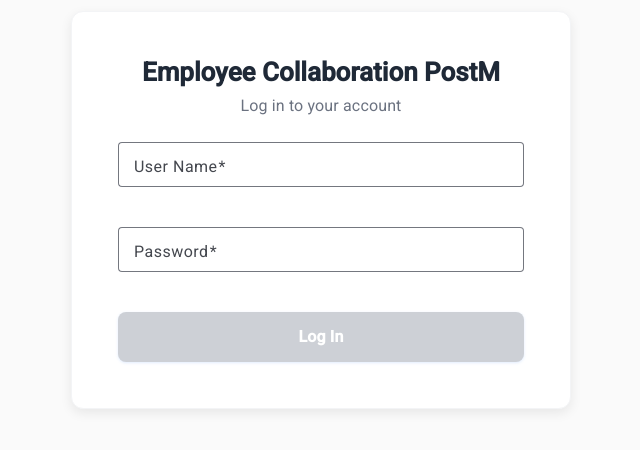
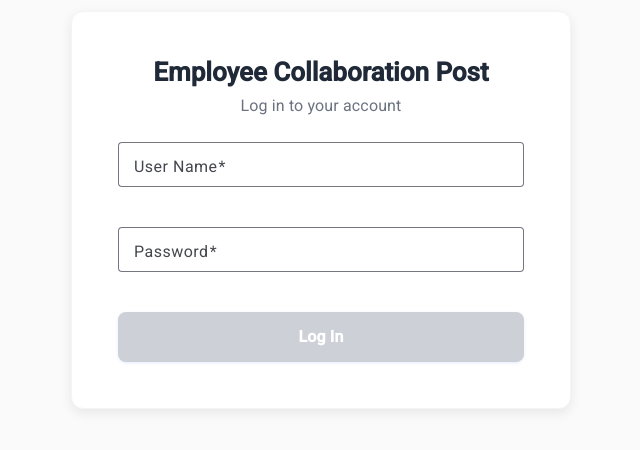
Before and after one commit to Dileesha-Ekanayake/EmployeePortalFrontend, an Angular app: page /login in a window 1280 px wide. Shown: the part 138-588 px from the top of the page, without its empty margins (319-959 px from the left). Built offline with nearby package versions, Linux system fonts and the light colour scheme.

Commit message:
📝. Add and update JSDoc comments across authentication and main window components: enhance documentation for methods in `AuthorizationManagerService`, `AuthenticateService`, and `MainWindow`, fix typo in login form title for improved clarity.

```diff
--- a/src/app/auth/authorization-manager.service.ts
+++ b/src/app/auth/authorization-manager.service.ts
@@ -11,35 +11,76 @@ export class AuthorizationManagerService {
     private router: Router
   ) { }
 
+  /**
+   * Retrieves the username stored in local storage.
+   * If no username is found, an empty string is returned.
+   *
+   * @return {string} The username from local storage, or an empty string if unavailable.
+   */
   getUsername(): string {
     // @ts-ignore
     return localStorage.getItem("userName") || '';
   }
 
+  /**
+   * Sets the username in the local storage.
+   *
+   * @param {string} value - The username to be stored.
+   * @return {void} This method does not return a value.
+   */
   setUsername(value: string): void {
     // @ts-ignore
     localStorage.setItem("userName" , value);
   }
 
+  /**
+   * Sets the user's role by storing it in the local storage.
+   *
+   * @param {string} value - The role of the user to be set.
+   * @return {void} No return value.
+   */
   setUserRole(value: string): void {
     // @ts-ignore
     localStorage.setItem("userRole", value);
   }
 
+  /**
+   * Retrieves the user's role from the local storage.
+   *
+   * @return {string} The user's role as a string. Returns an empty string if the role is not found.
+   */
   getUserRole(): string {
     // @ts-ignore
     return localStorage.getItem("userRole") || '';
   }
 
+  /**
+   * Sets the unique identifier (UID) in the local storage.
+   *
+   * @param {string} value - The unique identifier to be set in local storage.
+   * @return {void} Indicates that no value is returned from this method.
+   */
   setUid(value: string): void {
     //@ts-ignore
     localStorage.setItem("uid", value);
   }
 
+  /**
+   * Retrieves the user ID (uid) from local storage.
+   *
+   * @return {string} The user ID if found in local storage, otherwise an empty string.
+   */
   getUid(): string {
     return localStorage.getItem("uid") || '';
   }
 
+  /**
+   * Sets authentication details by storing the token in local storage, decoding
+   * the token to extract user details, and setting user properties such as UID, username, and role.
+   *
+   * @param {any} token - The authentication token to be processed and stored.
+   * @return {void} - This method does not return any value.
+   */
   setAuthDetails(token: any) : void {
     localStorage.setItem('authToken', token);
     const authHeader = this.getToken();
@@ -51,7 +92,7 @@ export class AuthorizationManagerService {
           const decodedToken: any = jwtDecode(token);
           console.log("Decoded Token:", decodedToken);
 
-          // Extract name and role from claim URIs
+          // Extract uid, name, and role from claim URIs
           const userId = decodedToken["http://schemas.xmlsoap.org/ws/2005/05/identity/claims/nameidentifier"];
           const name = decodedToken["http://schemas.xmlsoap.org/ws/2005/05/identity/claims/name"];
           const role = decodedToken["http://schemas.microsoft.com/ws/2008/06/identity/claims/role"];
@@ -67,28 +108,45 @@ export class AuthorizationManagerService {
     }
   }
 
+  /**
+   * Clears the user details stored in localStorage. Specifically, it removes the userName, userRole, and uid entries.
+   * @return {void} No return value.
+   */
   clearUserDetails(): void {
     // @ts-ignore
     localStorage.removeItem("userName");
     // @ts-ignore
     localStorage.removeItem("userRole");
+    // @ts-ignore
+    localStorage.removeItem("uid");
   }
 
   /**
-   * Retrieves the authentication token stored in local storage.
+   * Retrieves the authentication token from localStorage.
    *
-   * @return {string | null} The authentication token if available, otherwise null.
+   * @return {string | null} The authentication token if it exists, otherwise null.
    */
   getToken(): string | null {
     // @ts-ignore
     return localStorage.getItem('authToken');
   }
 
+  /**
+   * Clears the authentication token stored in local storage.
+   *
+   * @return {void} Doesn't return any value.
+   */
   clearAuthToken(): void {
     // @ts-ignore
     localStorage.removeItem('authToken');
   }
 
+  /**
+   * Logs out the current user by clearing user details, removing the authentication token,
+   * and navigating to the login page.
+   *
+   * @return {void} Does not return any value.
+   */
   logout(): void {
     this.clearUserDetails();
     this.clearAuthToken();
--- a/src/app/view/login/login.html
+++ b/src/app/view/login/login.html
@@ -2,7 +2,7 @@
   <mat-grid-tile [colspan]="8" [rowspan]="6">
     <mat-card class="login-card">
       <mat-card-header>
-        <mat-card-title>Employee Collaboration PostM</mat-card-title>
+        <mat-card-title>Employee Collaboration Post</mat-card-title>
         <mat-card-subtitle>Log in to your account</mat-card-subtitle>
       </mat-card-header>
       <mat-card-content>
```
Also changed, not shown: src/app/auth/authenticate.service.ts (+7 -0 lines), src/app/view/mainwindow/mainwindow.ts (+14 -0 lines).
